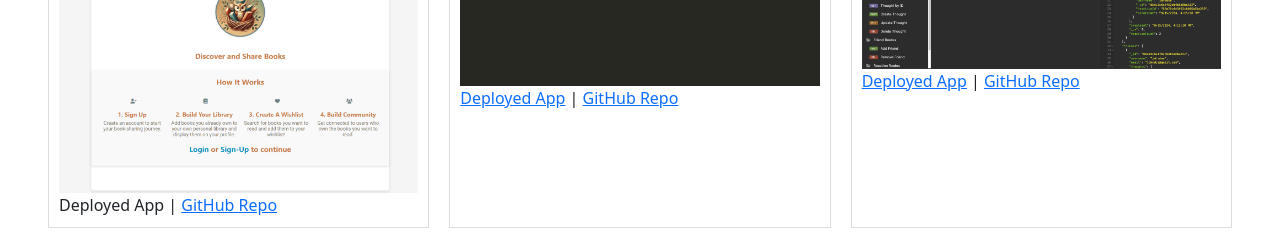
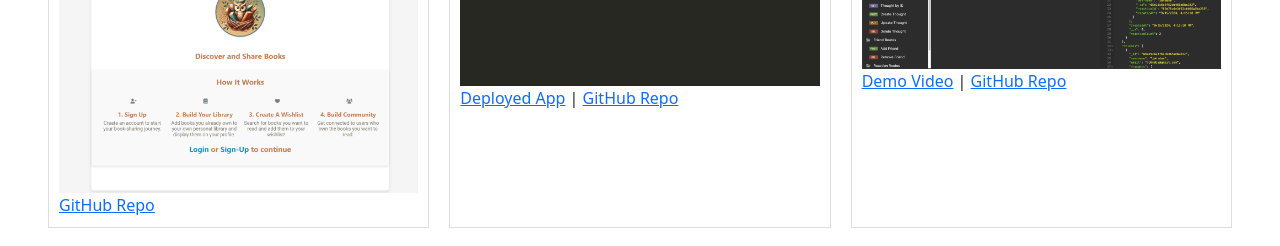
Before and after one commit to Lixiviate/C20-react-portfolio, a React (Vite) app: page /Portfolio in a window 1280 px wide. Shown: the part 345-591 px from the top of the page. Built offline with nearby package versions, Linux system fonts and the light colour scheme.

Commit message:
Fix: deploy links to display correctly if demo video

```diff
--- a/src/pages/Portfolio.jsx
+++ b/src/pages/Portfolio.jsx
@@ -68,14 +68,20 @@ export default function Portfolio() {
               style={{ width: "100%", height: "auto" }}
             />
             <div>
+              {project.deployedLink && (
+                <>
                   <a
                     href={project.deployedLink}
                     target="_blank"
                     rel="noopener noreferrer"
                   >
-                Deployed App
+                    {project.deployedLink.includes("drive.google.com")
+                      ? "Demo Video"
+                      : "Deployed App"}
                   </a>
                   <span> | </span>
+                </>
+              )}
               <a
                 href={project.githubLink}
                 target="_blank"
```
Lines whose indentation alone changed are shown as unchanged.
